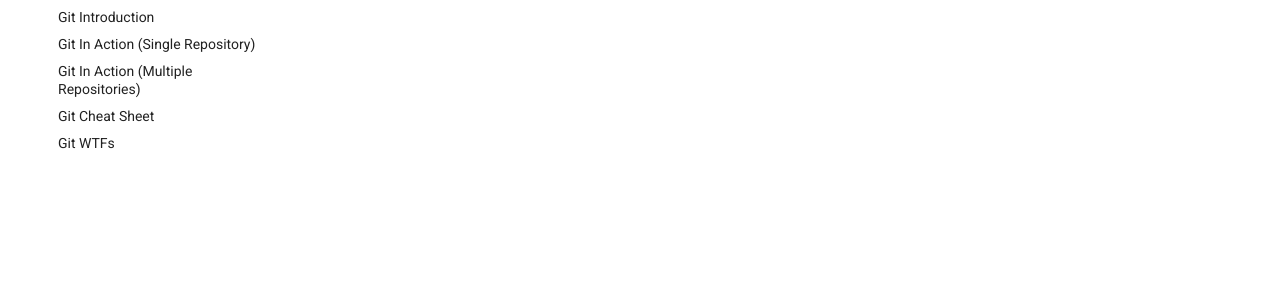
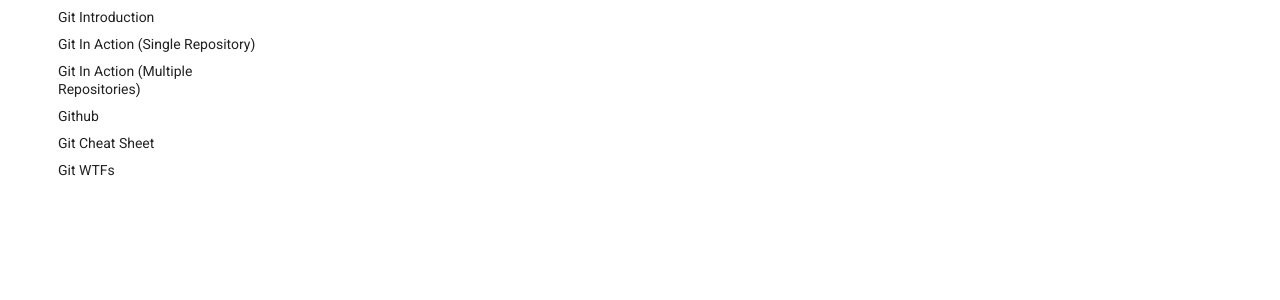
Before and after one commit to frc2204/ramdocs, an MkDocs documentation site: the page built from docs/programming/overview.md, in a window 1280 px wide. Shown: the part 223-523 px from the top of the page. Built offline with MkDocs 1.6.1 and Material for MkDocs 9.7.7, drawn with Linux system fonts in a browser that asks for light colours; comment, search, counter and statistics services are not loaded.

```diff
--- a/mkdocs.yml
+++ b/mkdocs.yml
@@ -11,6 +11,7 @@
         - Git Introduction: programming/version-control/git-intro.md
         - Git In Action (Single Repository): programming/version-control/git-in-action-single.md
         - Git In Action (Multiple Repositories): programming/version-control/git-in-action-multiple.md
+        - Github: programming/version-control/github.md
         - Git Cheat Sheet: programming/version-control/git-cheat-sheet.md
         - Git WTFs: programming/version-control/git-wtfs.md
   - Electrical:
```
Also changed, not shown: 2 other files.
